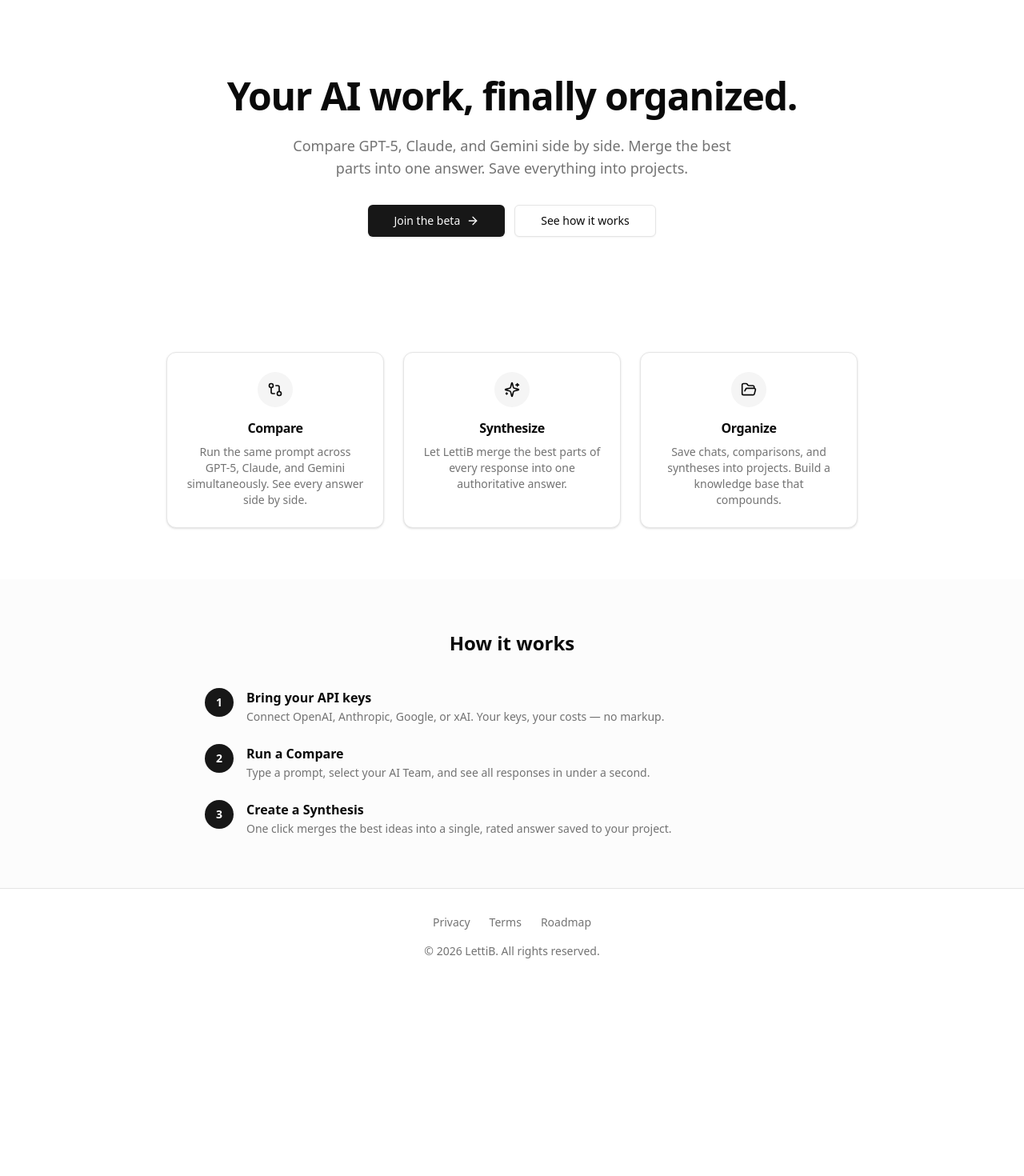
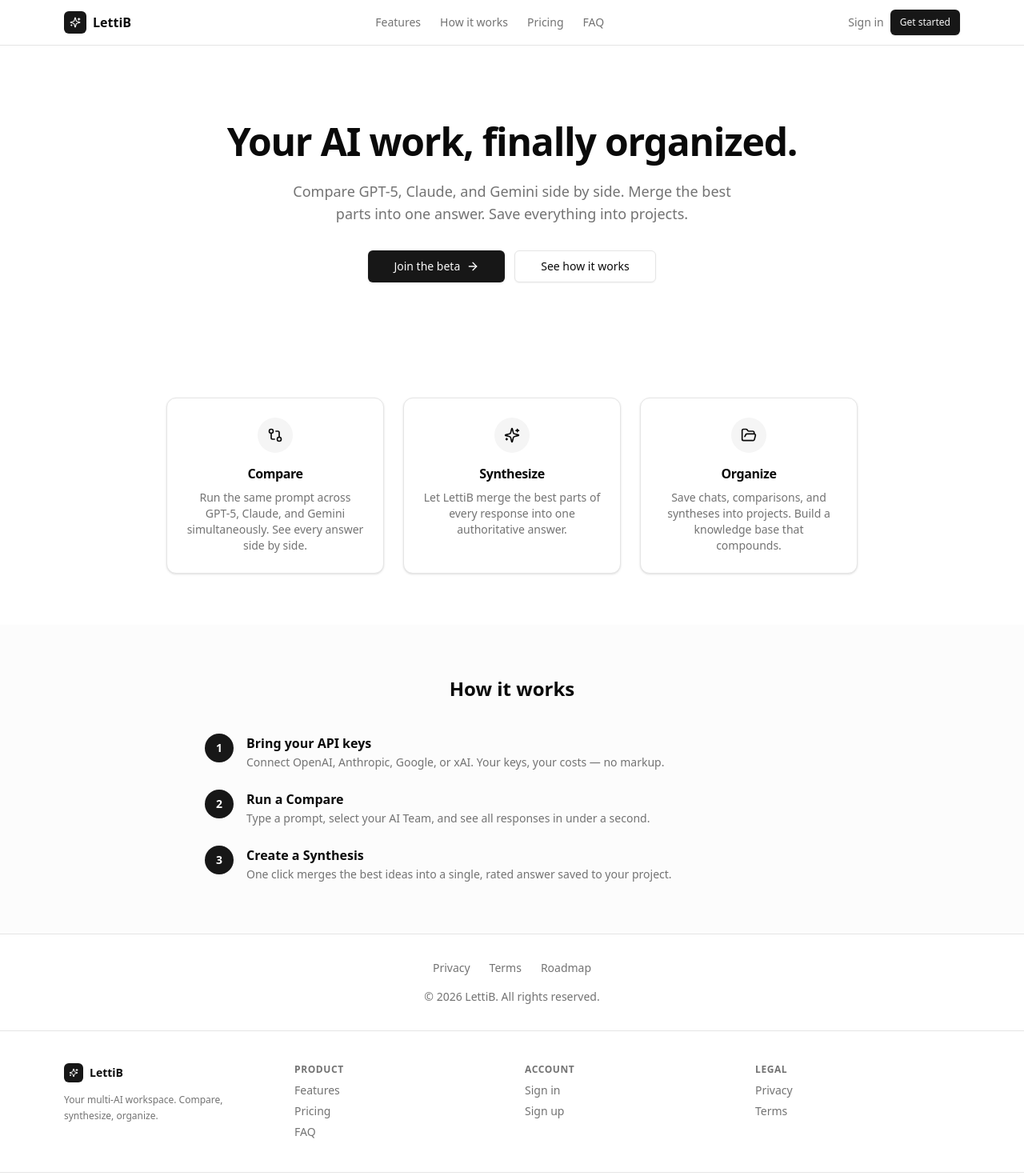
Before and after one commit to bacon-tarion/lettib, a Next.js app: page / in a window 1280 px wide. Shown: the top 1470 px of the page at 80% size. Before the commit the page ends 1231 px from the top, so only its background shows below. Built offline with nearby package versions, Linux system fonts and the light colour scheme.

Commit message:
Session 13: marketing landing page (hero, features, pricing, FAQ) + /pricing, /privacy, /terms

```diff
--- /dev/null
+++ b/app/(marketing)/layout.tsx
@@ -0,0 +1,125 @@
+import Link from "next/link";
+import { Sparkles } from "lucide-react";
+import { Button } from "@/components/ui/button";
+
+export default function MarketingLayout({
+  children,
+}: {
+  children: React.ReactNode;
+}) {
+  return (
+    <div className="min-h-screen flex flex-col bg-background text-foreground">
+      <header className="sticky top-0 z-40 w-full border-b bg-background/80 backdrop-blur supports-[backdrop-filter]:bg-background/60">
+        <div className="mx-auto max-w-6xl flex h-14 items-center justify-between px-4">
+          <Link href="/" className="flex items-center gap-2 font-semibold">
+            <span className="inline-flex h-7 w-7 items-center justify-center rounded-md bg-primary text-primary-foreground">
+              <Sparkles className="h-3.5 w-3.5" />
+            </span>
+            LettiB
+          </Link>
+          <nav className="hidden sm:flex items-center gap-6 text-sm text-muted-foreground">
+            <Link href="/#features" className="hover:text-foreground transition-colors">
+              Features
+            </Link>
+            <Link href="/#how" className="hover:text-foreground transition-colors">
+              How it works
+            </Link>
+            <Link href="/pricing" className="hover:text-foreground transition-colors">
+              Pricing
+            </Link>
+            <Link href="/#faq" className="hover:text-foreground transition-colors">
+              FAQ
+            </Link>
+          </nav>
+          <div className="flex items-center gap-2">
+            <Link href="/login" className="text-sm text-muted-foreground hover:text-foreground hidden sm:inline-block">
+              Sign in
+            </Link>
+            <Link href="/signup">
+              <Button size="sm">Get started</Button>
+            </Link>
+          </div>
+        </div>
+      </header>
+
+      <main className="flex-1">{children}</main>
+
+      <footer className="border-t">
+        <div className="mx-auto max-w-6xl px-4 py-10 grid gap-8 sm:grid-cols-4 text-sm">
+          <div className="space-y-3">
+            <div className="flex items-center gap-2 font-semibold">
+              <span className="inline-flex h-6 w-6 items-center justify-center rounded-md bg-primary text-primary-foreground">
+                <Sparkles className="h-3 w-3" />
+              </span>
+              LettiB
+            </div>
+            <p className="text-muted-foreground text-xs leading-relaxed">
+              Your multi-AI workspace. Compare, synthesize, organize.
+            </p>
+          </div>
+          <div className="space-y-2">
+            <p className="text-xs font-semibold uppercase tracking-wider text-muted-foreground">
+              Product
+            </p>
+            <ul className="space-y-1.5">
+              <li>
+                <Link href="/#features" className="text-muted-foreground hover:text-foreground">
+                  Features
+                </Link>
+              </li>
+              <li>
+                <Link href="/pricing" className="text-muted-foreground hover:text-foreground">
+                  Pricing
+                </Link>
+              </li>
+              <li>
+                <Link href="/#faq" className="text-muted-foreground hover:text-foreground">
+                  FAQ
+                </Link>
+              </li>
+            </ul>
+          </div>
+          <div className="space-y-2">
+            <p className="text-xs font-semibold uppercase tracking-wider text-muted-foreground">
+              Account
+            </p>
+            <ul className="space-y-1.5">
+              <li>
+                <Link href="/login" className="text-muted-foreground hover:text-foreground">
+                  Sign in
+                </Link>
+              </li>
+              <li>
+                <Link href="/signup" className="text-muted-foreground hover:text-foreground">
+                  Sign up
+                </Link>
+              </li>
+            </ul>
+          </div>
+          <div className="space-y-2">
+            <p className="text-xs font-semibold uppercase tracking-wider text-muted-foreground">
+              Legal
+            </p>
+            <ul className="space-y-1.5">
+              <li>
+                <Link href="/privacy" className="text-muted-foreground hover:text-foreground">
+                  Privacy
+                </Link>
+              </li>
+              <li>
+                <Link href="/terms" className="text-muted-foreground hover:text-foreground">
+                  Terms
+                </Link>
+              </li>
+            </ul>
+          </div>
+        </div>
+        <div className="border-t">
+          <div className="mx-auto max-w-6xl px-4 py-4 text-xs text-muted-foreground">
+            © {new Date().getFullYear()} LettiB. All rights reserved.
+          </div>
+        </div>
+      </footer>
+    </div>
+  );
+}
```
